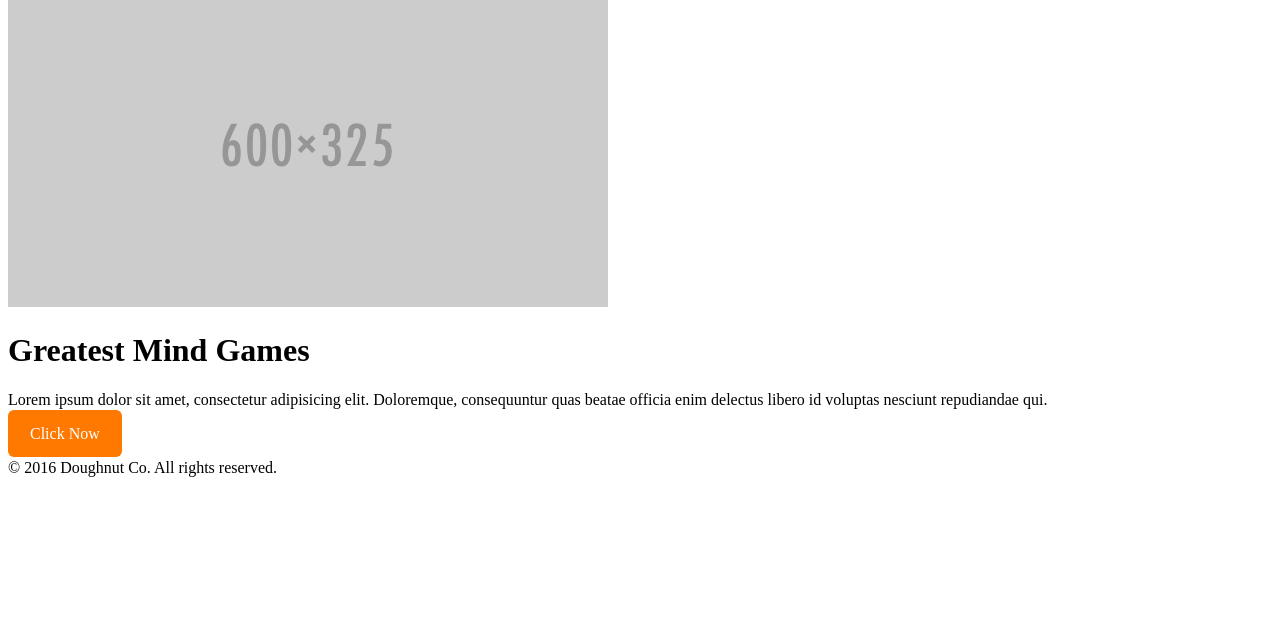
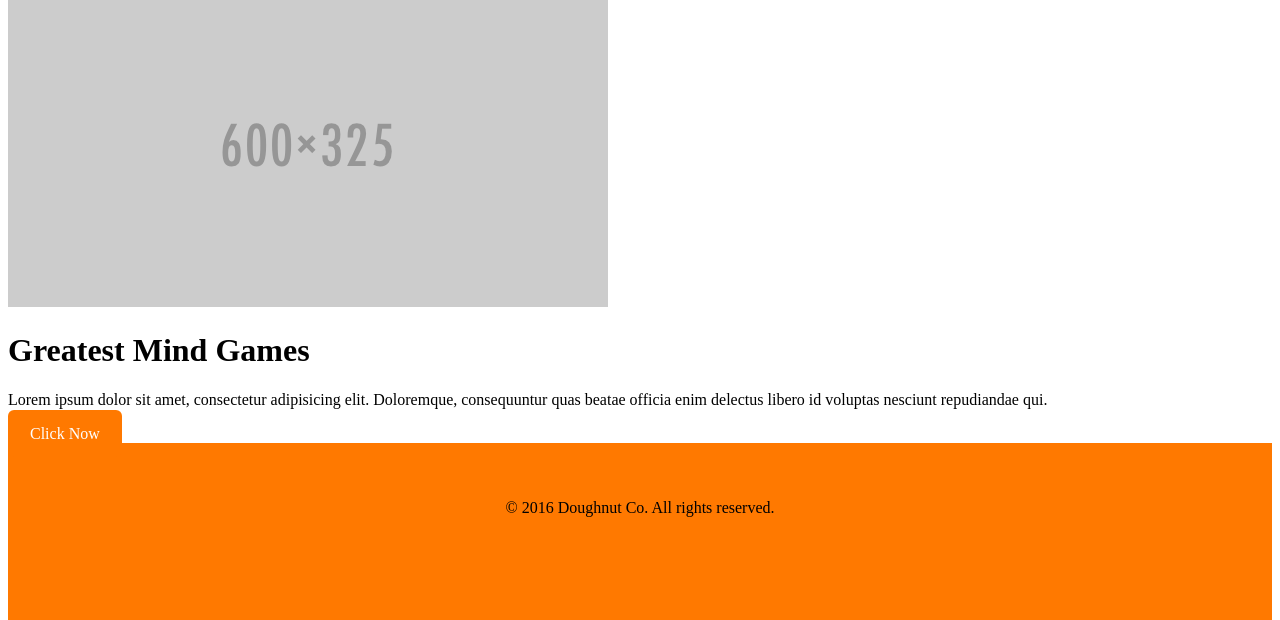
Before and after one commit to guhb777/dr_virginia_johnson, a plain HTML site: page index.html in a window 1280 px wide. Shown: the part 180-800 px from the top of the page. Drawn offline with Linux system fonts and the light colour scheme.

Commit message:
first commit

```diff
--- a/css/styles.css
+++ b/css/styles.css
@@ -9,7 +9,10 @@ body{
 }
 
 footer {
-
+    background-color: #FF7900;
+    height:300px;
+    text-align:center;
+    padding:40px;
 }
 
 h1 {
@@ -17,6 +20,7 @@ h1 {
 }
 
 header{
+    background
 
 }
 
--- a/index.html
+++ b/index.html
@@ -4,7 +4,8 @@
         <title>lead brain fit fresno</title>
         <link rel="stylesheet" href="css/styles.css" type="text/css"/>
 
-        <meta />
+        <meta name="description" content="" />
+        <meta name="keywords" content="lead brain fit, dr.virginia johnson, brains, memory, recovery" />
         </head>
         <body>
             <header>
```
Also changed, not shown: 1 other file.
